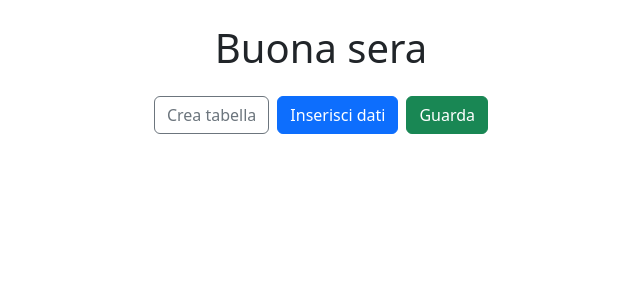
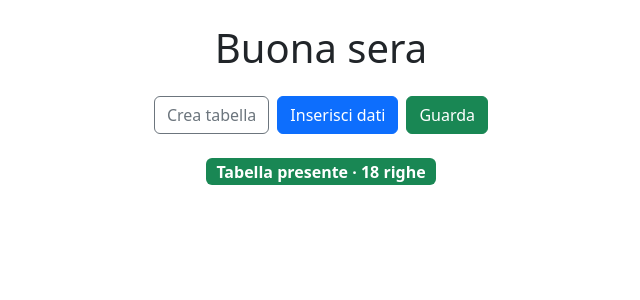
Before and after one commit to ZhoupengWu/wuscan, a Django app: page /home/ in a window 1280 px wide. Shown: the top 300 px of the page, without its empty margins (319-959 px from the left). Run offline with Django 5.2, Linux system fonts and the light colour scheme; data comes from the database, SQL or seed files in the repository.

Commit message:
Stato db

```diff
--- a/home_test/templates/home_test/index.html
+++ b/home_test/templates/home_test/index.html
@@ -13,6 +13,9 @@
     <button id="btn-guarda" class="btn btn-success">Guarda</button>
 </div>
 
+<div class="text-center mb-3">
+    <span id="stato-db" class="badge bg-secondary fs-6">Controllo database...</span>
+</div>
 <div id="messaggio"></div>
 <div id="risultati" class="row g-3"></div>
 
@@ -46,6 +49,7 @@
     const URL_CREA = "{% url 'crea-tabella' %}";
     const URL_INSERISCI = "{% url 'inserisci' %}";
     const URL_VISUALIZZA = "{% url 'visualizza' %}";
+    const URL_STATO = "{% url 'stato-db' %}";
 
     const risultati = document.getElementById("risultati");
     const messaggio = document.getElementById("messaggio");
@@ -96,6 +100,26 @@
         return col;
     }
 
+    async function aggiornaStato() {
+        const badge = document.getElementById("stato-db");
+
+        try {
+            const res = await fetch(URL_STATO);
+            const s = await res.json();
+
+            if (s.tabella) {
+                badge.className = "badge bg-success fs-6";
+                badge.textContent = `Tabella presente · ${s.righe} righe`;
+            } else {
+                badge.className = "badge bg-warning text-dark fs-6";
+                badge.textContent = "Tabella non ancora creata";
+            }
+        } catch {
+            badge.className = "badge bg-danger fs-6";
+            badge.textContent = "Database non raggiungibile";
+        }
+    }
+
     async function carica() {
         try {
             const res = await fetch(URL_VISUALIZZA);
@@ -122,6 +146,7 @@
     document.getElementById("btn-crea").addEventListener("click", async () => {
         const res = await fetch(URL_CREA);
         mostraMessaggio(await res.text(), res.ok ? "success" : "danger");
+        aggiornaStato();
     });
 
     document.getElementById("btn-guarda").addEventListener("click", carica);
@@ -141,11 +166,13 @@
             bootstrap.Modal.getInstance(document.getElementById("modal-inserisci")).hide();
             mostraMessaggio(testo, "success");
             carica();
-
+            aggiornaStato();
         } else {
             mostraMessaggio(testo, "danger");
         }
     });
+
+    aggiornaStato();
 </script>
 
 {% endblock %}
```
